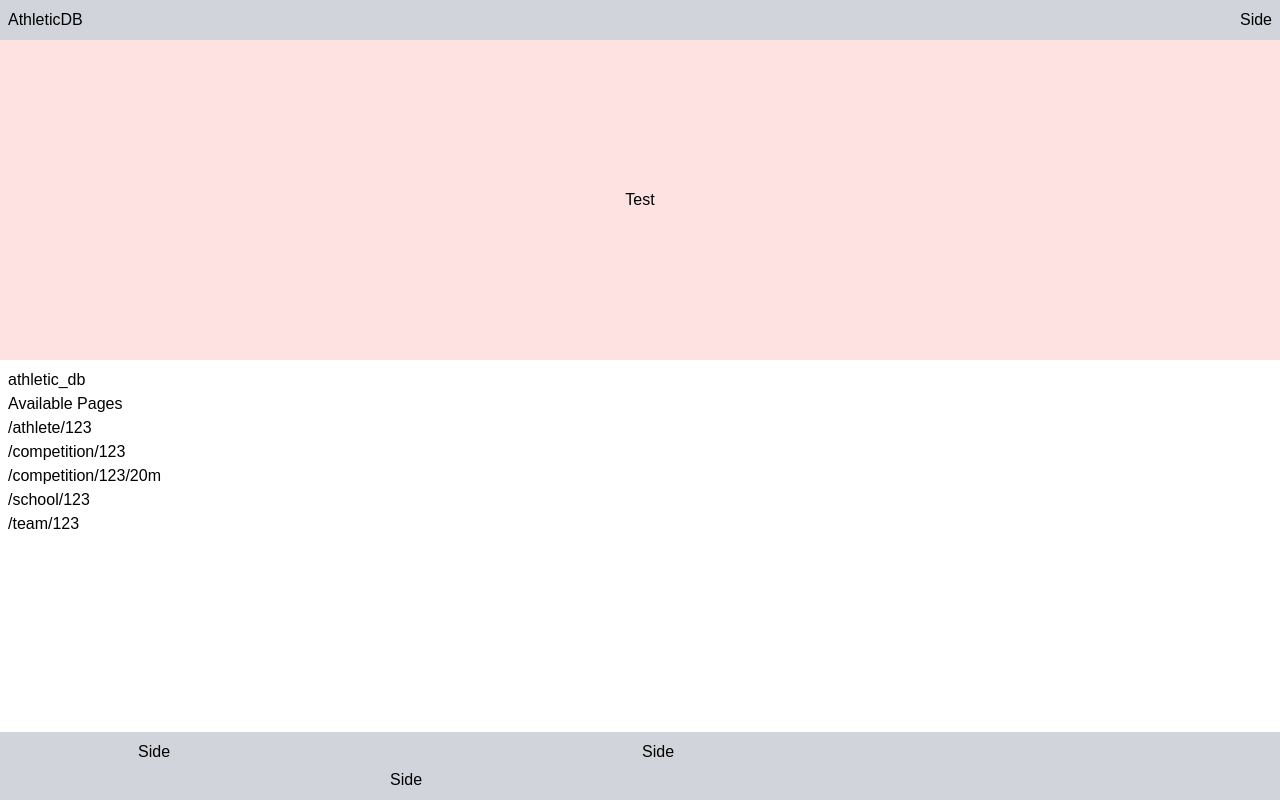
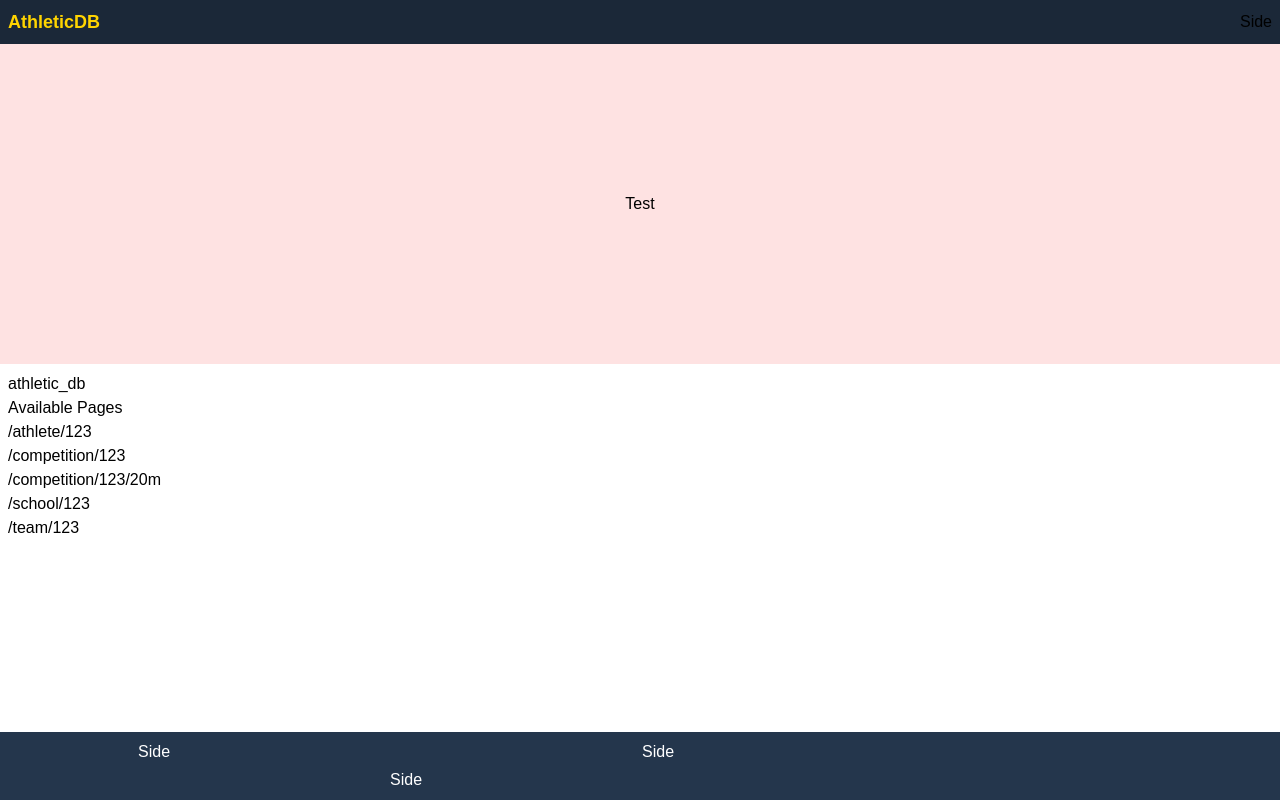
Before and after one commit to sGrie/athletic_db, a Next.js app in the folder frontend/: page / in a window 1280 px wide. Built offline with nearby package versions, Linux system fonts and the light colour scheme.

Commit message:
feat(frontend): Set header and footer colors.

```diff
--- a/frontend/src/components/Footer.tsx
+++ b/frontend/src/components/Footer.tsx
@@ -1,6 +1,6 @@
 function Footer() {
   return (
-    <div className='bg-gray-300 p-2 flex justify-center items-center flex-wrap gap-1'>
+    <div className='bg-adb-blue-950 p-2 flex justify-center items-center flex-wrap gap-1 text-white'>
       <div className='basis-[500px]'>
         <p>Side</p>
       </div>
--- a/frontend/src/components/Header.tsx
+++ b/frontend/src/components/Header.tsx
@@ -1,8 +1,12 @@
+import Link from 'next/link';
+
 function Header() {
   return (
-    <div className='bg-gray-300 p-2 flex justify-center items-center gap-1'>
-      <div className='flex-grow'>
-        <h1>AthleticDB</h1>
+    <div className='bg-adb-blue-900 p-2 flex justify-center items-center gap-1'>
+      <div className='flex-grow text-adb-yellow'>
+        <Link href='/'>
+          <h1 className='font-black text-lg'>AthleticDB</h1>
+        </Link>
       </div>
       <div>
         <p>Side</p>
--- a/frontend/tailwind.config.ts
+++ b/frontend/tailwind.config.ts
@@ -10,7 +10,10 @@ export default {
     extend: {
       colors: {
         background: 'var(--background)',
-        foreground: 'var(--foreground)'
+        foreground: 'var(--foreground)',
+        'adb-yellow': '#ffd400',
+        'adb-blue-900': '#1b2838',
+        'adb-blue-950': '#24364c'
       }
     }
   },
```
